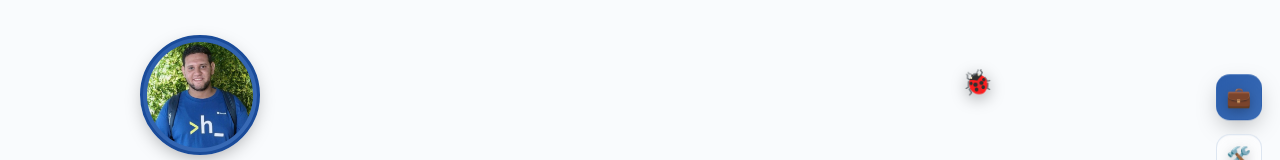
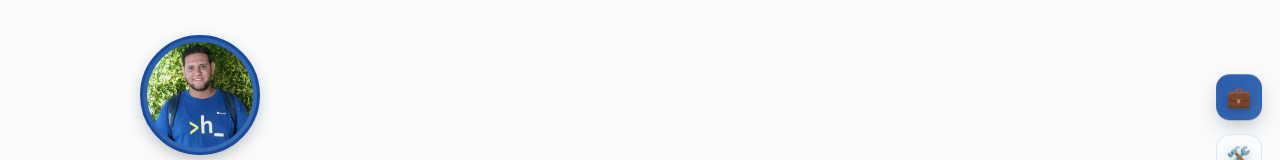
Before and after one commit to AhmedOsamaAli/Portfolio, a React (Vite) app: page / in a window 1280 px wide. Shown: the part 124-284 px from the top of the page. Built offline with nearby package versions, Linux system fonts and the light colour scheme.

Commit message:
Revert "add bug logic"
This reverts commit 6af3d6bd2d9896fe83e719c8b85d976d89762ba8.

```diff
--- a/src/portfolio/Portfolio.tsx
+++ b/src/portfolio/Portfolio.tsx
@@ -45,7 +45,6 @@ export const Portfolio: React.FC = () => {
     <div className="app">
       {showSplash && <SplashScreen />}
       <FloatingIcons />
-      <BugHunt />
       <SectionRail />
       <XPBadge />
       <Header />
@@ -453,119 +452,6 @@ const RotatingTagline: React.FC = () => {
   );
 };
 
-// Floating Bug Hunt (periodic bug appears, click to squash)
-const BugHunt: React.FC = () => {
-  const prefersReduced = typeof window !== 'undefined' && window.matchMedia && window.matchMedia('(prefers-reduced-motion: reduce)').matches;
-  const [bugs, setBugs] = React.useState<{ id: number; x: number; y: number; squashed: boolean; vx: number; vy: number; phraseIndex: number; lastPhraseTs: number }[]>([]);
-  const phrases = [
-    "i will crash this portfolio",
-    "allocating chaos()...",
-    "refactor me if you can",
-    "so many divs... so little time",
-    "your tests forgot about me",
-    "console.warn('bug detected')",
-    "ship first, fix later"
-  ];
-  const [count, setCount] = React.useState(0);
-  // Listen for scroll celebration to spawn exactly one bug
-  React.useEffect(() => {
-    const onCelebrate = () => {
-      // Block on mobile similar to XPBadge; only spawn on wider viewports
-      const isMobile = window.matchMedia('(max-width: 850px)').matches;
-      if (isMobile) return;
-      setBugs(b => {
-        if (b.length > 0) return b; // already spawned
-        const id = Date.now() + Math.random();
-        const x = Math.random() * 85 + 5;
-        const y = Math.random() * 70 + 10;
-        const vx = (Math.random() * 0.08 + 0.02) * (Math.random() < 0.5 ? -1 : 1);
-        const vy = (Math.random() * 0.08 + 0.02) * (Math.random() < 0.5 ? -1 : 1);
-        return [{ id, x, y, squashed: false, vx, vy, phraseIndex: 0, lastPhraseTs: performance.now() }];
-      });
-    };
-    window.addEventListener('portfolio-celebrated', onCelebrate);
-    return () => window.removeEventListener('portfolio-celebrated', onCelebrate);
-  }, []);
-  const squash = (id: number) => {
-  setBugs(b => b.map(bg => bg.id === id ? { ...bg, squashed: true } : bg));
-    setCount(c => c + 1);
-    setTimeout(() => setBugs(b => b.filter(bg => bg.id !== id)), 900);
-  };
-  // Run away after 5s if not squashed
-  // Vanish after 10 seconds if not squashed (10000 ms)
-  React.useEffect(() => {
-    if (bugs.length === 0) return;
-    const timers: number[] = [];
-    bugs.forEach(bg => {
-      if (bg.squashed) return;
-      const t = window.setTimeout(() => {
-        setBugs(b => b.map(bug => bug.id === bg.id ? { ...bug, squashed: true } : bug));
-        setTimeout(() => setBugs(b => b.filter(bug => bug.id !== bg.id)), 900);
-  }, 10000); // 10 seconds
-      timers.push(t);
-    });
-    return () => timers.forEach(t => clearTimeout(t));
-  }, [bugs]);
-  // Movement loop
-  React.useEffect(() => {
-    if (prefersReduced) return; // skip motion
-    let raf: number;
-    const tick = () => {
-      setBugs(b => b.map(bg => {
-        if (bg.squashed) return bg; // no movement if squashed
-        let { x, y, vx, vy, phraseIndex, lastPhraseTs } = bg;
-        x += vx;
-        y += vy;
-        // bounce within viewport percentages
-        if (x < 3 || x > 92) vx *= -1;
-        if (y < 8 || y > 85) vy *= -1;
-        // occasional random jitter change
-        if (Math.random() < 0.01) {
-          vx += (Math.random() - 0.5) * 0.04;
-          vy += (Math.random() - 0.5) * 0.04;
-        }
-        // clamp velocities
-        vx = Math.max(Math.min(vx, 0.15), -0.15);
-        vy = Math.max(Math.min(vy, 0.15), -0.15);
-        // phrase rotation every ~3.8s
-        const now = performance.now();
-        if (now - lastPhraseTs > 3800) {
-          phraseIndex = (phraseIndex + 1) % phrases.length;
-          lastPhraseTs = now;
-        }
-        return { ...bg, x: Math.max(3, Math.min(92, x)), y: Math.max(8, Math.min(85, y)), vx, vy, phraseIndex, lastPhraseTs };
-      }));
-      raf = requestAnimationFrame(tick);
-    };
-    raf = requestAnimationFrame(tick);
-    return () => cancelAnimationFrame(raf);
-  }, [prefersReduced]);
-  // accessibility announcement for total bugs fixed
-  const liveMsg = `Total bugs fixed: ${count}`;
-  return (
-    <div className="bug-hunt-layer" aria-live="polite" aria-label={liveMsg}>
-      {bugs.map(bg => (
-        <div key={bg.id} style={{ left: bg.x + 'vw', top: bg.y + 'vh' }} className="bug-wrap side">
-          <button
-            onClick={() => !bg.squashed && squash(bg.id)}
-            className={`bug ${bg.squashed ? 'squashed' : ''}`}
-            aria-label={bg.squashed ? 'Bug squashed' : 'Click to squash bug'}
-          >
-            {!bg.squashed ? '🐞' : '💥'}
-          </button>
-          {!bg.squashed && (
-            <div className="bug-bubble side" role="note" aria-label={`Bug says: ${phrases[bg.phraseIndex]}`}>{phrases[bg.phraseIndex]}</div>
-          )}
-        </div>
-      ))}
-      {/* simple badge showing count */}
-      {count > 0 && (
-        <div className="bug-counter" aria-label={liveMsg}>🪲 {count}</div>
-      )}
-    </div>
-  );
-};
-
 // Scroll XP badge with celebration
 const XPBadge: React.FC = () => {
   const prefersReduced = typeof window !== 'undefined' && window.matchMedia && window.matchMedia('(prefers-reduced-motion: reduce)').matches;
@@ -605,8 +491,6 @@ const XPBadge: React.FC = () => {
   React.useEffect(() => {
     if (celebrate && !hidden) {
       const t = setTimeout(() => setHidden(true), prefersReduced ? 1800 : 3800);
-      // Dispatch custom event for post-celebration features (like bug spawn)
-      window.dispatchEvent(new CustomEvent('portfolio-celebrated'));
       return () => clearTimeout(t);
     }
   }, [celebrate, hidden, prefersReduced]);
--- a/src/portfolio/portfolio.css
+++ b/src/portfolio/portfolio.css
@@ -198,33 +198,3 @@ main {width:100%;max-width:1100px;margin:0 auto;padding:2rem 2rem 4rem;flex:1;}
 /* Fade out after celebration (JS removes component after timeout) */
 .xp-badge.celebrate {animation:badge-hold 2.4s ease forwards;}
 @keyframes badge-hold {0%{opacity:1;}85%{opacity:1;}100%{opacity:0;transform:scale(.97);} }
-
-/* Bug Hunt */
-.bug-hunt-layer {position:fixed;inset:0;pointer-events:none;z-index:40;}
-.bug {position:absolute;font-size:1.55rem;line-height:1;border:none;background:transparent;cursor:pointer;pointer-events:auto;transition:transform .35s ease, opacity .45s ease;filter:drop-shadow(0 4px 8px rgba(0,0,0,0.35));will-change:transform,left,top;}
-.bug:hover {transform:scale(1.25) rotate(-6deg);}
-.bug:active {transform:scale(0.9);}
-.bug.squashed {opacity:0;transform:scale(0.35) rotate(180deg);transition:transform .5s cubic-bezier(.3,.8,.4,1.4), opacity .5s;}
-.bug.runaway {animation:bug-run 0.8s ease forwards;}
-@keyframes bug-run {0%{transform:translate(0,0) scale(1);}100%{transform:translate(160px,-120px) scale(.4);opacity:0;}}
-.bug-counter {position:fixed;bottom:0.75rem;left:0.85rem;background:var(--glass);backdrop-filter:blur(10px);border:1px solid var(--border);padding:.4rem .7rem;border-radius:14px;font-size:.7rem;font-weight:600;display:flex;align-items:center;gap:.35rem;color:var(--accent-title);box-shadow:0 4px 14px -4px rgba(0,0,0,0.3);}
-/* Bug speech bubble */
-.bug-wrap {position:absolute;display:flex;flex-direction:column;align-items:center;}
-.bug-wrap.side {flex-direction:row;align-items:flex-start;gap:6px;}
-.bug-bubble {background:var(--glass);backdrop-filter:blur(8px);border:1px solid var(--border);padding:4px 8px;font-size:.55rem;border-radius:10px;max-width:140px;line-height:1.3;color:var(--accent-line);white-space:normal;box-shadow:0 4px 12px -4px rgba(0,0,0,0.25);animation:bubbleIn .4s ease;position:relative;}
-.bug-bubble.above {margin-bottom:6px;order:-1;}
-.bug-bubble.above::after {content:'';position:absolute;bottom:-5px;left:14px;width:10px;height:10px;background:var(--glass);border-left:1px solid var(--border);border-top:1px solid var(--border);transform:rotate(225deg);filter:blur(.3px);}
-.bug-bubble.side {margin:2px 0 0;}
-.bug-bubble.side::after {content:'';position:absolute;left:-5px;top:12px;width:10px;height:10px;background:var(--glass);border-left:1px solid var(--border);border-top:1px solid var(--border);transform:rotate(135deg);filter:blur(.3px);}
-.bug-bubble.below {margin-top:6px;}
-.bug-bubble.below::after {content:'';position:absolute;top:-5px;left:14px;width:10px;height:10px;background:var(--glass);border-left:1px solid var(--border);border-top:1px solid var(--border);transform:rotate(45deg);filter:blur(.3px);}
-@keyframes bubbleIn {0%{opacity:0;transform:translateY(-6px) scale(.85);}100%{opacity:1;transform:translateY(0) scale(1);} }
-@media (prefers-reduced-motion: reduce){
-  .bug-bubble {animation:none;}
-}
-@media (max-width:760px){
-  .bug-hunt-layer {display:none;} /* hide on mobile to avoid clutter */
-}
-@media (prefers-reduced-motion: reduce){
-  .bug,.bug:hover,.bug:active {transition:none;}
-}
```
